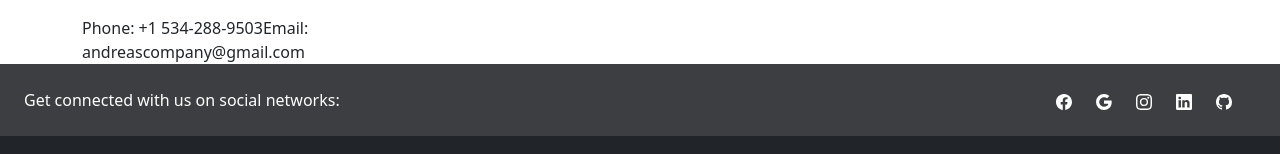
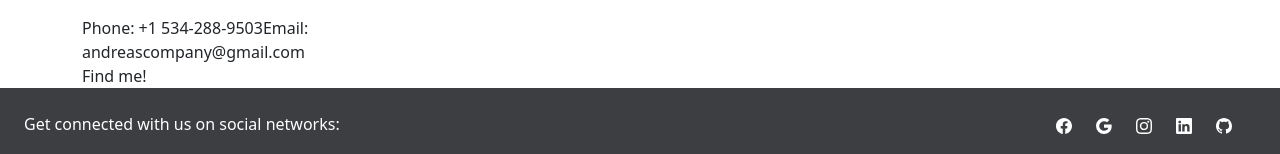
Before and after one commit to AndreasPr/andreas-portfolio, a React (Create React App) app: page / in a window 1280 px wide. Shown: the part 261-415 px from the top of the page. Built offline with nearby package versions, Linux system fonts and the light colour scheme.

Commit message:
changes to contact component with social media

```diff
--- a/src/components/contact/contact.component.jsx
+++ b/src/components/contact/contact.component.jsx
@@ -28,6 +28,14 @@ const Contact = () => {
                                 <span className="phone">Phone: +1 534-288-9503</span>
                                 <span className="email">Email: andreascompany@gmail.com</span>
                             </div>
+                            <div className="social-media-area">
+                                <div className="name">Find me!</div>
+                                <div className="social-group-icons">
+                                    <a href="#"></a>
+                                    <a href="#"></a>
+                                    <a href="#"></a>
+                                </div>
+                            </div>
                         </div>
                     </div>
                 </div>
```
